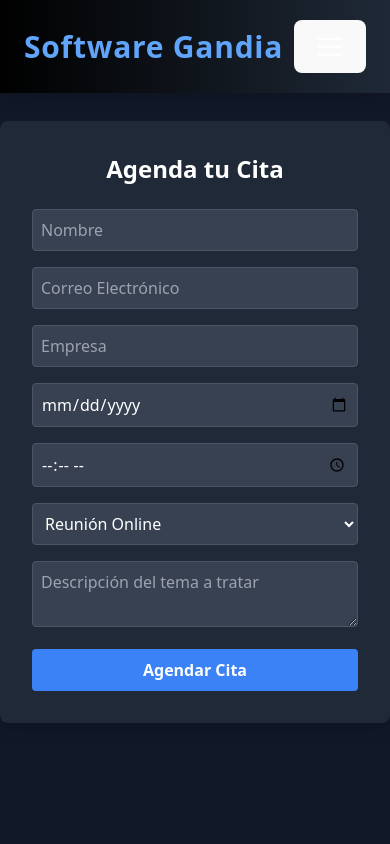
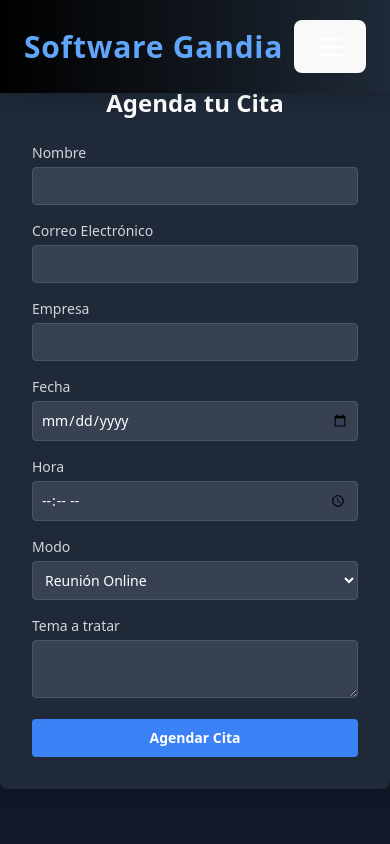
Before and after one commit to MrChova20/web-consultoria, a React (Vite) app in the folder frontend/: page /schedule-appointment in a window 390 px wide. Shown: the top 844 px of the page. Built offline with nearby package versions, Linux system fonts and the light colour scheme.

Commit message:
responsive agendar cita

```diff
--- a/frontend/src/ScheduleAppointment.tsx
+++ b/frontend/src/ScheduleAppointment.tsx
@@ -98,21 +98,89 @@ const ScheduleAppointment: React.FC = () => {
           <>
             <h2 className="text-2xl font-bold text-center mb-6">Agenda tu Cita</h2>
             {error && <p className="text-red-500 text-sm text-center mb-4">{error}</p>}
-            <form onSubmit={handleSubmit} className="space-y-4">
-              <input type="text" name="name" value={formData.name} onChange={handleChange} placeholder="Nombre" required className="w-full p-2 bg-gray-700 border border-gray-600 rounded" />
-              <input type="email" name="email" value={formData.email} onChange={handleChange} placeholder="Correo Electrónico" required className="w-full p-2 bg-gray-700 border border-gray-600 rounded" />
-              <input type="text" name="company" value={formData.company} onChange={handleChange} placeholder="Empresa" required className="w-full p-2 bg-gray-700 border border-gray-600 rounded" />
-              <input type="date" name="date" value={formData.date} onChange={handleChange} required className="w-full p-2 bg-gray-700 border border-gray-600 rounded" />
-              <input type="time" name="time" value={formData.time} onChange={handleChange} required className="w-full p-2 bg-gray-700 border border-gray-600 rounded" />
-              <select name="mode" value={formData.mode} onChange={handleChange} className="w-full p-2 bg-gray-700 border border-gray-600 rounded">
+            <form onSubmit={handleSubmit} className="space-y-4 text-sm sm:text-base">
+  <div>
+    <label htmlFor="name" className="block mb-1 text-gray-300">Nombre</label>
+    <input type="text" name="name" id="name" value={formData.name} onChange={handleChange} required className="w-full p-2 bg-gray-700 border border-gray-600 rounded" />
+  </div>
+
+  <div>
+    <label htmlFor="email" className="block mb-1 text-gray-300">Correo Electrónico</label>
+    <input type="email" name="email" id="email" value={formData.email} onChange={handleChange} required className="w-full p-2 bg-gray-700 border border-gray-600 rounded" />
+  </div>
+
+  <div>
+    <label htmlFor="company" className="block mb-1 text-gray-300">Empresa</label>
+    <input type="text" name="company" id="company" value={formData.company} onChange={handleChange} required className="w-full p-2 bg-gray-700 border border-gray-600 rounded" />
+  </div>
+
+  <div className="flex flex-col sm:flex-row gap-4">
+    <div className="flex-1">
+      <label htmlFor="date" className="block mb-1 text-gray-300">Fecha</label>
+      <input
+        type="date"
+        name="date"
+        id="date"
+        value={formData.date}
+        onChange={handleChange}
+        required
+        className="w-full p-2 bg-gray-700 border border-gray-600 rounded"
+        min={new Date().toISOString().split('T')[0]}
+      />
+    </div>
+
+    <div className="flex-1">
+      <label htmlFor="time" className="block mb-1 text-gray-300">Hora</label>
+      <input
+        type="time"
+        name="time"
+        id="time"
+        value={formData.time}
+        onChange={handleChange}
+        required
+        className="w-full p-2 bg-gray-700 border border-gray-600 rounded"
+        step="1800"
+        list="availableHours"
+      />
+      <datalist id="availableHours">
+        <option value="09:00" />
+        <option value="09:30" />
+        <option value="10:00" />
+        <option value="10:30" />
+        <option value="11:00" />
+        <option value="11:30" />
+        <option value="12:00" />
+        <option value="12:30" />
+        <option value="13:00" />
+        <option value="13:30" />
+        <option value="16:00" />
+        <option value="16:30" />
+        <option value="17:00" />
+        <option value="17:30" />
+        <option value="18:00" />
+        <option value="18:30" />
+      </datalist>
+    </div>
+  </div>
+
+  <div>
+    <label htmlFor="mode" className="block mb-1 text-gray-300">Modo</label>
+    <select name="mode" id="mode" value={formData.mode} onChange={handleChange} className="w-full p-2 bg-gray-700 border border-gray-600 rounded">
       <option value="online">Reunión Online</option>
       <option value="presencial">Reunión Presencial</option>
     </select>
-              <textarea name="topic" value={formData.topic} onChange={handleChange} placeholder="Descripción del tema a tratar" required className="w-full p-2 bg-gray-700 border border-gray-600 rounded"></textarea>
+  </div>
+
+  <div>
+    <label htmlFor="topic" className="block mb-1 text-gray-300">Tema a tratar</label>
+    <textarea name="topic" id="topic" value={formData.topic} onChange={handleChange} required className="w-full p-2 bg-gray-700 border border-gray-600 rounded" />
+  </div>
+
   <button type="submit" className="w-full bg-blue-500 hover:bg-blue-600 text-white font-semibold py-2 rounded">
     Agendar Cita
   </button>
 </form>
+
           </>
         ) : (
           <div className="text-center">
```
Lines whose indentation alone changed are shown as unchanged.
